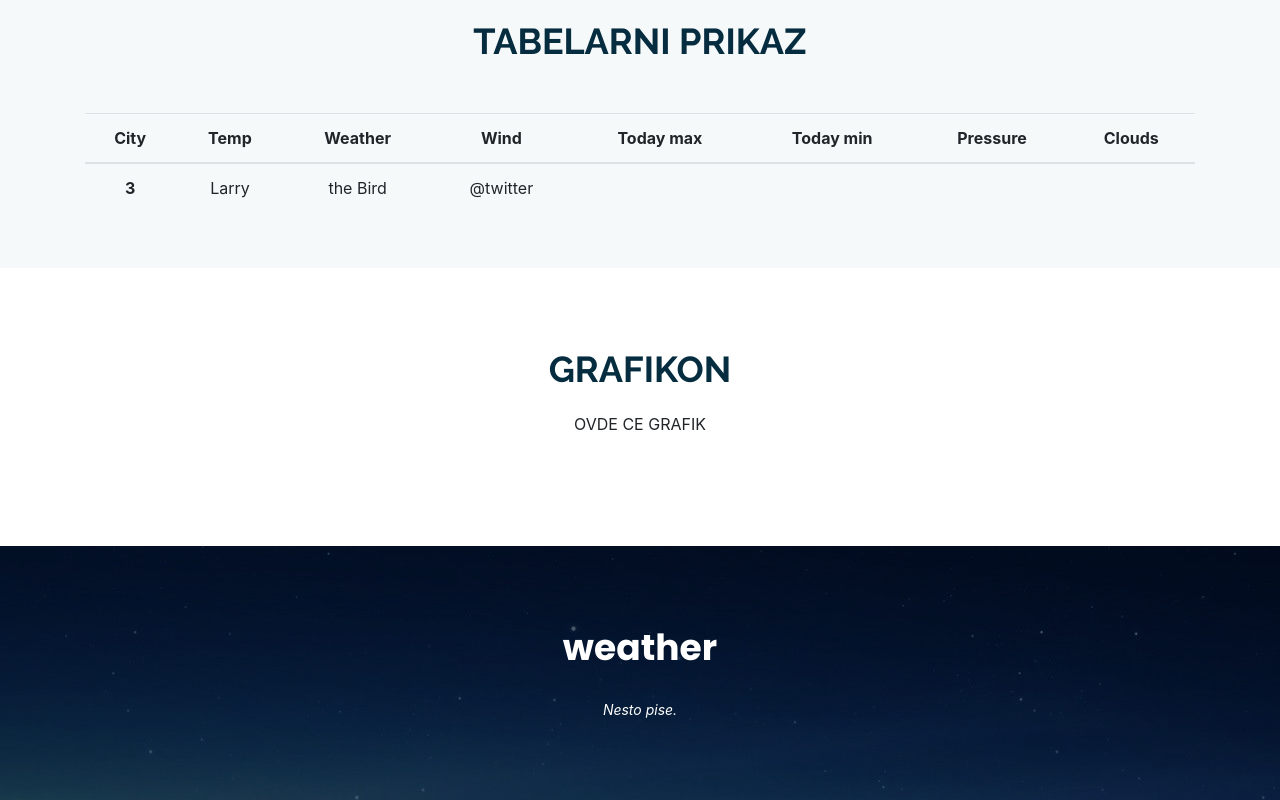
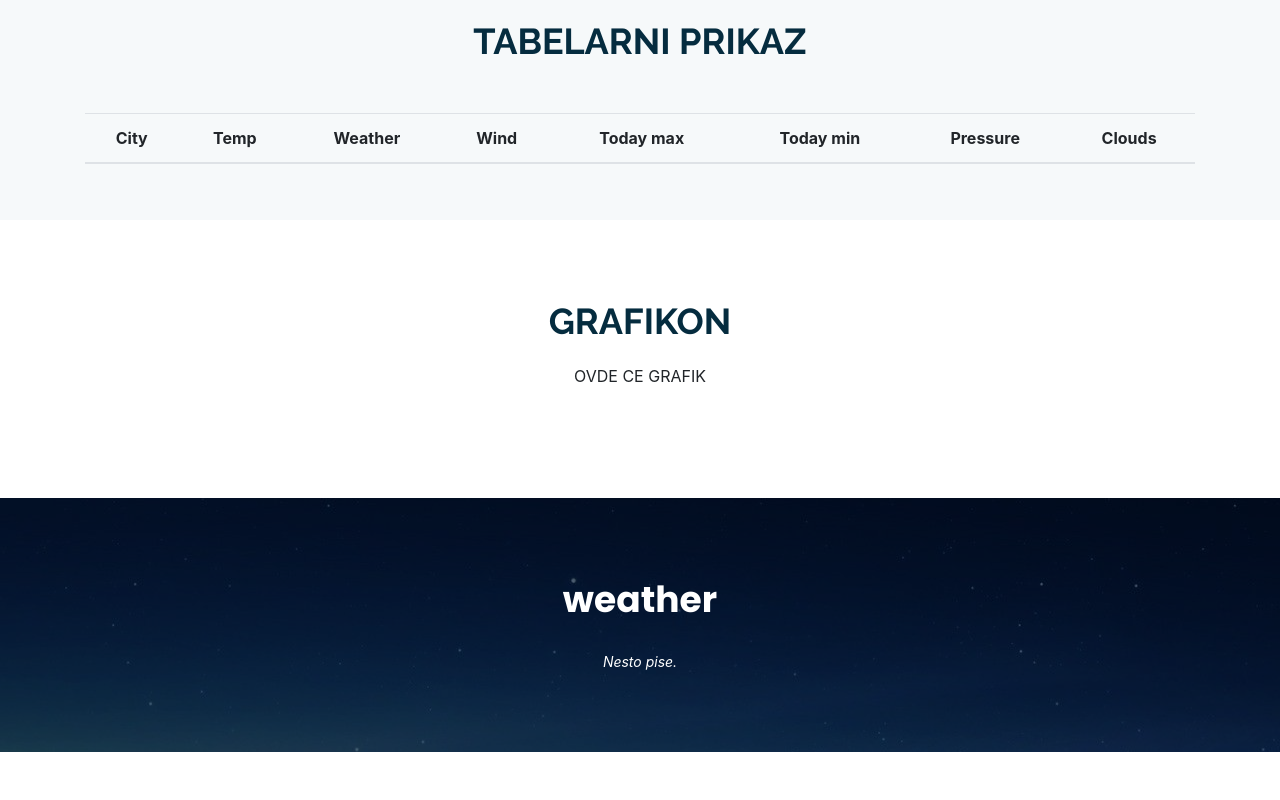
Before and after one commit to Damjan032/weatherHCI, a React (Create React App) app in the folder weather-ui/: page / in a window 1280 px wide. Shown: the part 1061-1861 px from the top of the page. After the commit the page ends 1813 px from the top, so only its background shows below. Built offline with nearby package versions, Linux system fonts and the light colour scheme.

Commit message:
Tabel 0.2

```diff
--- a/weather-ui/src/App.js
+++ b/weather-ui/src/App.js
@@ -11,9 +11,9 @@ import 'react-confirm-alert/src/react-confirm-alert.css'; // Import css
 class App extends React.Component{
     constructor(props) {
         super(props);
-        this.citys = [];
-        this.citysCurrent = [];
-        this.citys5Days = [];
+        this.cities = [];
+        this.citiesCurrent = [];
+        this.cities5Days = [];
     };
     inputLisener = (cityWeather) => {
         console.log(cityWeather.data.sys);
@@ -24,7 +24,7 @@ class App extends React.Component{
             main : cityWeather.data.main,
             wind : cityWeather.data.wind
         };
-        if(this.citys.includes(pomCity.name)){
+        if(this.cities.includes(pomCity.name)){
             confirmAlert({
                 title: 'Already exist',
                 message: pomCity.name +' is already on list.',
@@ -37,10 +37,10 @@ class App extends React.Component{
             });
             return 1;
         }
-        this.citys.push(pomCity.name);
-        console.log(this.citysCurrent);
-        this.citysCurrent.push(pomCity);
-        console.log(this.citys);
+        this.cities.push(pomCity.name);
+        this.citiesCurrent.push(pomCity);
+        console.log(this.citiesCurrent);
+        console.log(this.cities);
         confirmAlert({
             title: 'Success',
             message: pomCity.name + ' added on list',
@@ -104,7 +104,7 @@ class App extends React.Component{
                         <div className="section-title">
                             <h2>Tabelarni prikaz</h2>
                         </div>
-                        <TableInput citys={this.citysCurrent}/>
+                        <TableInput cities={this.citiesCurrent}/>
 
                     </div>
                 </section>
--- a/weather-ui/src/TableInput.js
+++ b/weather-ui/src/TableInput.js
@@ -1,56 +1,12 @@
 import React from 'react';
 import './App.css';
-import axios from 'axios';
-import { confirmAlert } from 'react-confirm-alert'; // Import
-import 'react-confirm-alert/src/react-confirm-alert.css'; // Import css
+
 class TableInput extends React.Component {
+    // eslint-disable-next-line no-useless-constructor
     constructor(props) {
         super(props);
     };
 
-    handleChange(event) {
-        this.city = event.target.value.trim();
-        console.log(this.city);
-
-    };
-
-
-    addCity = () => {
-
-        axios.get("https://api.openweathermap.org/data/2.5/weather?q="+this.city +"&appid=6c4b3a3b02a04f0626ff97606e9453fd")
-            .then(res => {
-                console.log("Urosao zahtev")
-                this.props.toggleOverlay(res);
-            }).catch((response) => {
-            if (this.city === '') {
-                confirmAlert({
-                    title: "Empty",
-                    message: "Please enter the name of the city",
-                    buttons: [
-                        {
-                            label: 'OK',
-                            onClick: () => {
-                            }
-                        }
-                    ]
-                });
-            } else {
-
-                confirmAlert({
-                    title: "Not fount",
-                    message: "Sorry, we can't found " + this.city,
-                    buttons: [
-                        {
-                            label: 'OK',
-                            onClick: () => {
-                            }
-                        }
-                    ]
-                });
-            }
-
-        } );
-    };
     render() {
         return (
             <table className="table table-hover">
@@ -67,20 +23,14 @@ class TableInput extends React.Component {
                 </tr>
                 </thead>
                 <tbody>
-                {this.props.citys.map(city => (
+                {this.props.cities.map(city => (
                     <tr>
-                        <td><img src={"https://www.countryflags.io/"+city.country+"/shiny/32.png"}/></td>
+                        <td>{city.country}<img src={"https://www.countryflags.io/"+city.country+"/shiny/32.png"} alt={city.country}/></td>
                         <td>Larry</td>
                         <td>the Bird</td>
                         <td>@twitter</td>
                     </tr>
                 ))}
-                <tr>
-                    <th scope="row">3</th>
-                    <td>Larry</td>
-                    <td>the Bird</td>
-                    <td>@twitter</td>
-                </tr>
                 </tbody>
             </table>
 
```
